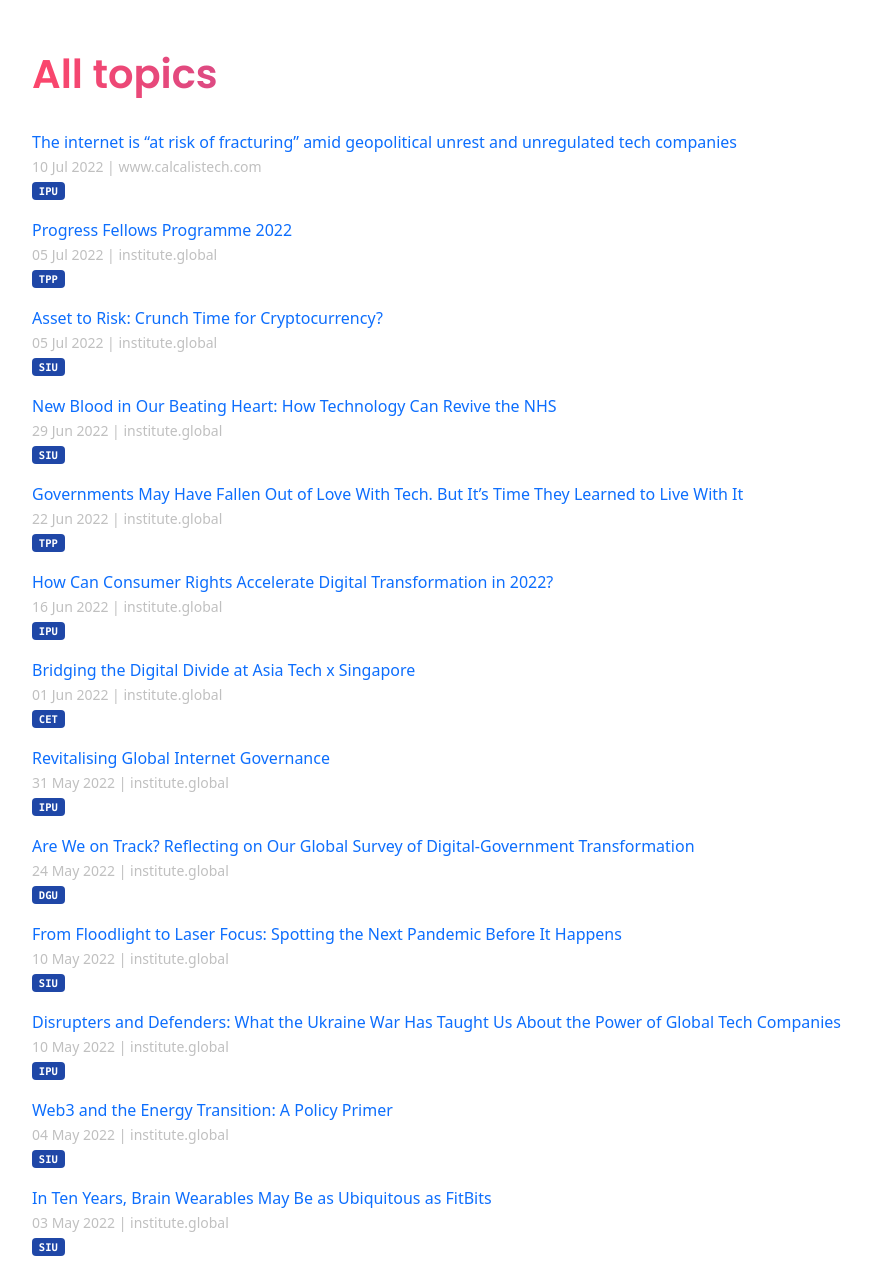
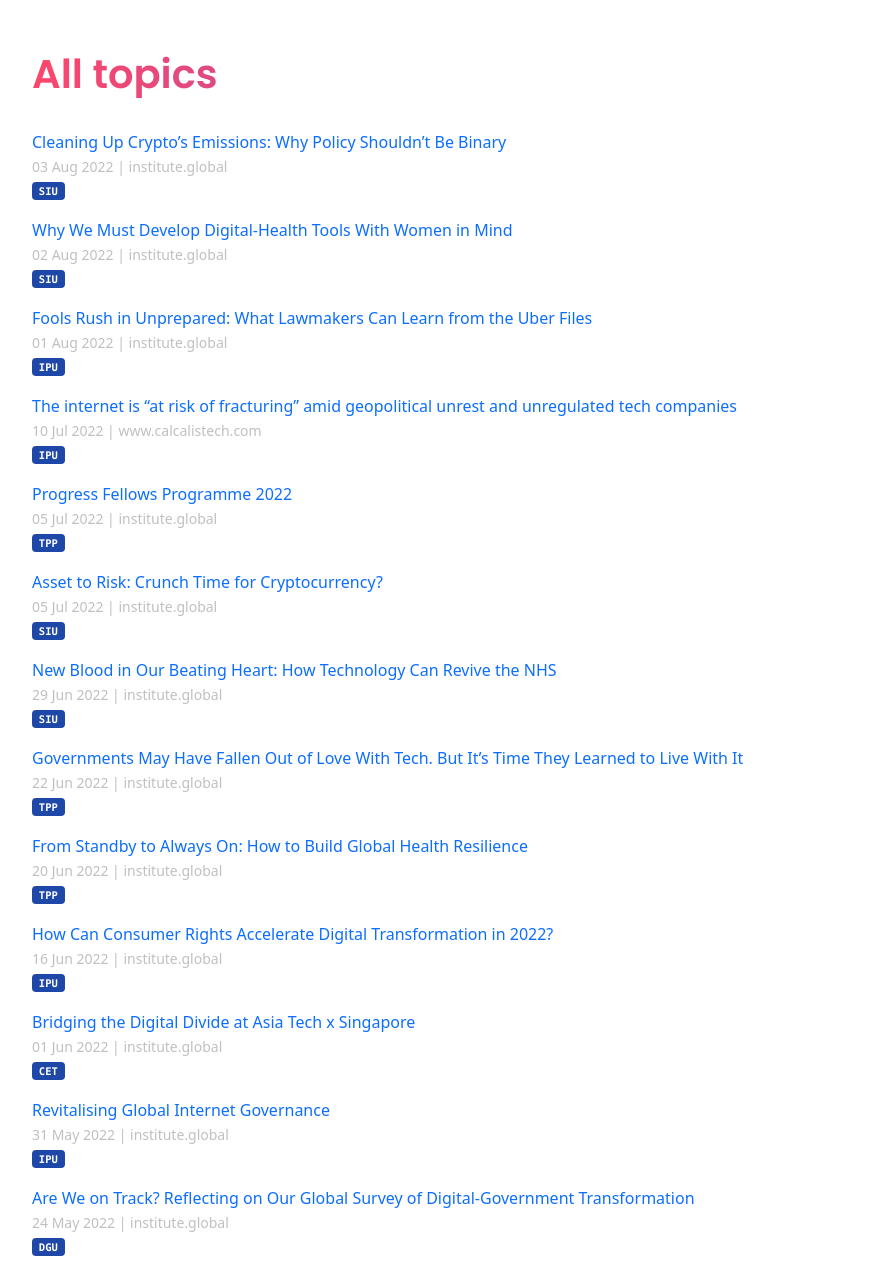
Before and after one commit to techpolicyio/techpolicyio.github.io, a Jekyll site: the page built from pages/home.md, in a window 1280 px wide and 1400 px high, scrolled down 764 px, cut to the strip 129-1400 px from the top of the window. Shown: the whole strip, without its empty margins (50-921 px from the left). Built offline with Jekyll 4.4.1, drawn with Linux system fonts in a browser that asks for light colours.

Commit message:
Update links.yml

```diff
--- a/_data/links.yml
+++ b/_data/links.yml
@@ -1448,3 +1448,19 @@
   url: https://institute.global/policy/asset-risk-crunch-time-cryptocurrency
   date: 2022-07-05
   unit: siu
+- title: "From Standby to Always On: How to Build Global Health Resilience"
+  url: https://institute.global/policy/standby-always-how-build-global-health-resilience
+  date: 2022-06-20
+  unit: TPP
+- title: "Fools Rush in Unprepared: What Lawmakers Can Learn from the Uber Files"
+  url: https://institute.global/policy/fools-rush-unprepared-what-lawmakers-can-learn-uber-files
+  date: 2022-08-01
+  unit: ipu
+- title: "Why We Must Develop Digital-Health Tools With Women in Mind"
+  url: https://institute.global/policy/why-we-must-develop-digital-health-tools-women-mind
+  date: 2022-08-02
+  unit: siu
+- title: "Cleaning Up Crypto’s Emissions: Why Policy Shouldn’t Be Binary"
+  url: https://institute.global/policy/cleaning-cryptos-emissions-why-policy-shouldnt-be-binary
+  date: 2022-08-03
+  unit: siu
```
